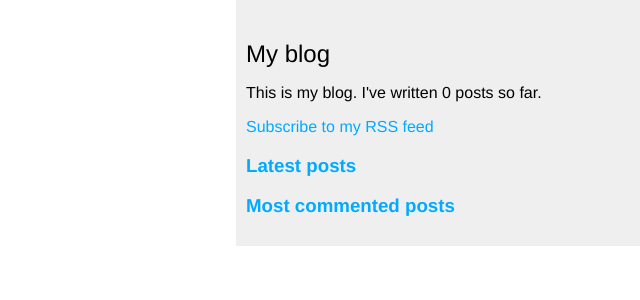
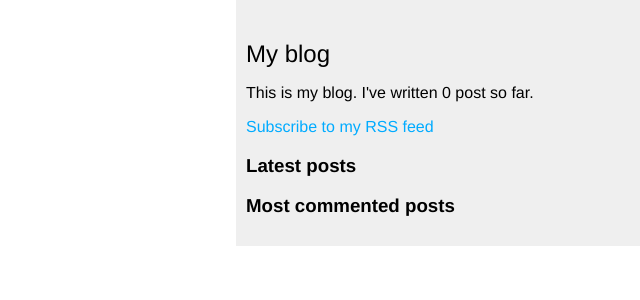
Before and after one commit to dmb225/mywebsite, a Django app: template blog/templates/base.html in a window 1280 px wide. Shown: the top 300 px of the page, without its empty margins (640-1280 px from the left). Run offline with Django 3.2, Linux system fonts and the light colour scheme; the template is opened without the code that fills it, so the values that code supplies are empty.

Commit message:
Fix sidebar html code

```diff
--- a/blog/templates/base.html
+++ b/blog/templates/base.html
@@ -14,8 +14,8 @@
     </div>
     <div id="sidebar">
         <h2>My blog</h2>
-        <p>This is my blog. I've written {% total_posts %} posts so far.</p>
-        <p><a href="{% url 'blog:post_feed' %}">Subscribe to my RSS feed</a</p>
+        <p>This is my blog. I've written {% total_posts %} post{{ total_posts|pluralize }} so far.</p>
+        <p><a href="{% url 'blog:post_feed' %}">Subscribe to my RSS feed</a></p>
         <h3>Latest posts</h3>
         {% show_latest_posts 3 %}
         <h3>Most commented posts</h3>
```
